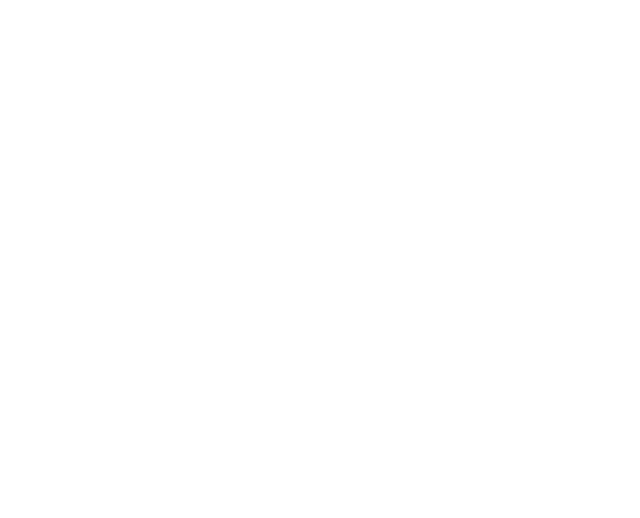
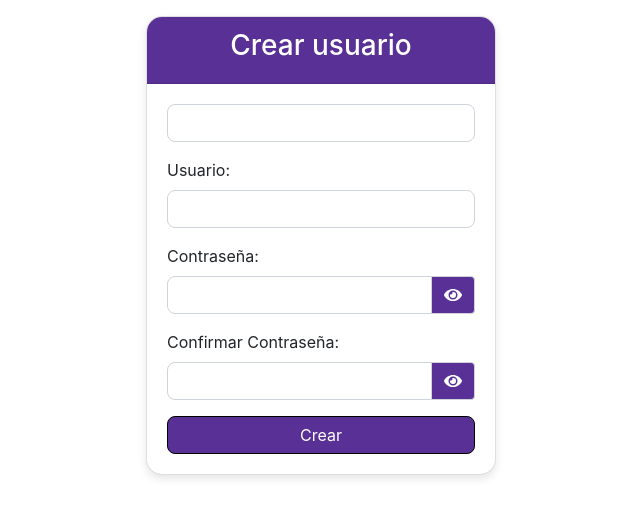
Before and after one commit to AndresLince/growsp-frontend, an Angular app: page /signup in a window 1280 px wide. Before the commit this address led to /. Shown: the top 518 px of the page, without its empty margins (319-959 px from the left). Built offline with nearby package versions, Linux system fonts and the light colour scheme.

Commit message:
create signup component

```diff
--- a/src/app/auth/auth.routing.ts
+++ b/src/app/auth/auth.routing.ts
@@ -1,3 +1,4 @@
+import { SignupComponent } from './signup/signup.component';
 
 import { LoginComponent } from './login/login.component';
 import { Routes, RouterModule } from '@angular/router';
@@ -5,6 +6,7 @@
 
 const routes: Routes = [
     {path:'login',component:LoginComponent},
+    {path:'signup',component:SignupComponent},
 ];
 
 @NgModule({
--- a/src/app/auth/login/login.component.html
+++ b/src/app/auth/login/login.component.html
@@ -30,7 +30,8 @@
                             />
                         </div>
                         <button type="submit" class="btn btn-primary btn-block button">Ingresar</button>
-                    </form>
+                        <p class="mt-4">¿No tiene una cuenta? <a routerLink="/signup" class="card-link">Cree una.</a></p>
+                      </form>
                 </div>
             </div>
     </div>
--- a/src/app/auth/login/login.component.ts
+++ b/src/app/auth/login/login.component.ts
@@ -14,11 +14,11 @@
 
   public loginForm=this.fb.group({
     email:[
-      'lince0.7@hotmail.com',
+      '',
       [Validators.required,Validators.email]
     ],
     password:[
-      'Clave123',
+      '',
       Validators.required
     ],
     remember:[
--- /dev/null
+++ b/src/app/auth/signup/signup.component.html
@@ -0,0 +1,72 @@
+<div class="container mt-2">
+  <div class="row">
+      <div class="col-md-4 offset-md-4">
+        <div class="card mt-2">
+          <div class="card-header text-center cardHeader">
+              <h3>Crear usuario</h3>
+          </div>
+          <div class="card-body">
+
+              <form
+                class="form-horizontal form-material"
+                id="signupform"
+                autocomplete="off"
+                [formGroup]="signupForm"
+                (ngSubmit)="signup()"
+              >
+                  <div class="form-group">
+                      <input
+                        type="email"
+                        class="form-control input-border"
+                        id="email"
+                        aria-describedby="emailHelp"
+                        formControlName="email"
+                      />
+                  </div>
+                  <div class="form-group">
+                      <label htmlFor="usuario">Usuario:</label>
+                      <input type="text" class="form-control input-border" id="usuario" aria-describedby="emailHelp"
+
+                      />
+                  </div>
+
+                  <div class="form-group">
+                      <label htmlFor="password">Contraseña:</label>
+                      <div class="input-group mb-3">
+                          <input  class="form-control input-border-password" id="password"
+                            formControlName="password"
+                          />
+                          <div class="input-group-append" onClick={showHidePassword}>
+                              <label class="input-group-text cardHeader" for="password">
+                                <fa-icon [icon]="faEye" ></fa-icon>
+                          </label>
+                          </div>
+                      </div>
+                  </div>
+
+                  <div class="form-group">
+                      <label htmlFor="password">Confirmar Contraseña:</label>
+                      <div class="input-group mb-3">
+                          <input
+                            class="form-control input-border-password"
+                            id="confirm_password"
+                            formControlName="confirm_password"
+                          />
+                          <div class="input-group-append" onClick={showHideConfirmPassword}>
+
+                              <label class="input-group-text cardHeader" for="confirm_password"
+
+                              >
+                              <fa-icon [icon]="faEye" ></fa-icon>
+                              </label>
+                          </div>
+                      </div>
+                  </div>
+
+                  <button type="submit" class="btn btn-primary btn-block button">Crear</button>
+              </form>
+          </div>
+        </div>
+      </div>
+  </div>
+</div>
--- /dev/null
+++ b/src/app/auth/signup/signup.component.ts
@@ -0,0 +1,40 @@
+import { Validators, FormBuilder } from '@angular/forms';
+import { Component, OnInit } from '@angular/core';
+import { faEye } from '@fortawesome/free-solid-svg-icons';
+
+@Component({
+  selector: 'app-signup',
+  templateUrl: './signup.component.html',
+  styles: [
+  ]
+})
+export class SignupComponent implements OnInit {
+
+  public signupForm=this.formBuilder.group({
+    email:[
+      '',
+      [Validators.required,Validators.email]
+    ],
+    password:[
+      '',
+      Validators.required
+    ],
+    confirm_password:[
+      '',
+      Validators.required
+    ]
+  });
+
+  faEye = faEye;
+
+  constructor(private formBuilder:FormBuilder) { }
+
+  ngOnInit(): void {
+  }
+
+  signup(){
+
+    console.log("Intenta");
+  }
+
+}
--- a/src/environments/environment.ts
+++ b/src/environments/environment.ts
@@ -4,9 +4,9 @@
 
 export const environment = {
   production: false,
-  //base_url:'http://localhost:3001/api'
+  base_url:'http://localhost:3001/api'
 
-  base_url:'https://growsp-backend.herokuapp.com/api'
+  //base_url:'https://growsp-backend.herokuapp.com/api'
 };
 
 /*
--- a/src/index.html
+++ b/src/index.html
@@ -2,7 +2,7 @@
 <html lang="en">
 <head>
   <meta charset="utf-8">
-  <title>GrowspFrontend</title>
+  <title>GrowSp</title>
   <base href="/">
   <meta name="viewport" content="width=device-width, initial-scale=1">
   <link rel="icon" type="image/x-icon" href="favicon.ico">
--- a/src/styles.css
+++ b/src/styles.css
@@ -82,3 +82,7 @@
 .table-primary, .table-primary > td, .table-primary > th {
     background-color: #7d4ec5 !important;
 }
+
+.input-border-password{
+  border-radius: 8px 0px 0px 8px;
+}
```
Also changed, not shown: src/app/auth/auth.module.ts (+7 -2 lines), src/app/components/transactions-table/transactions-table.component.ts (line endings or trailing spaces), src/app/services/usuario.service.ts (line endings or trailing spaces).
